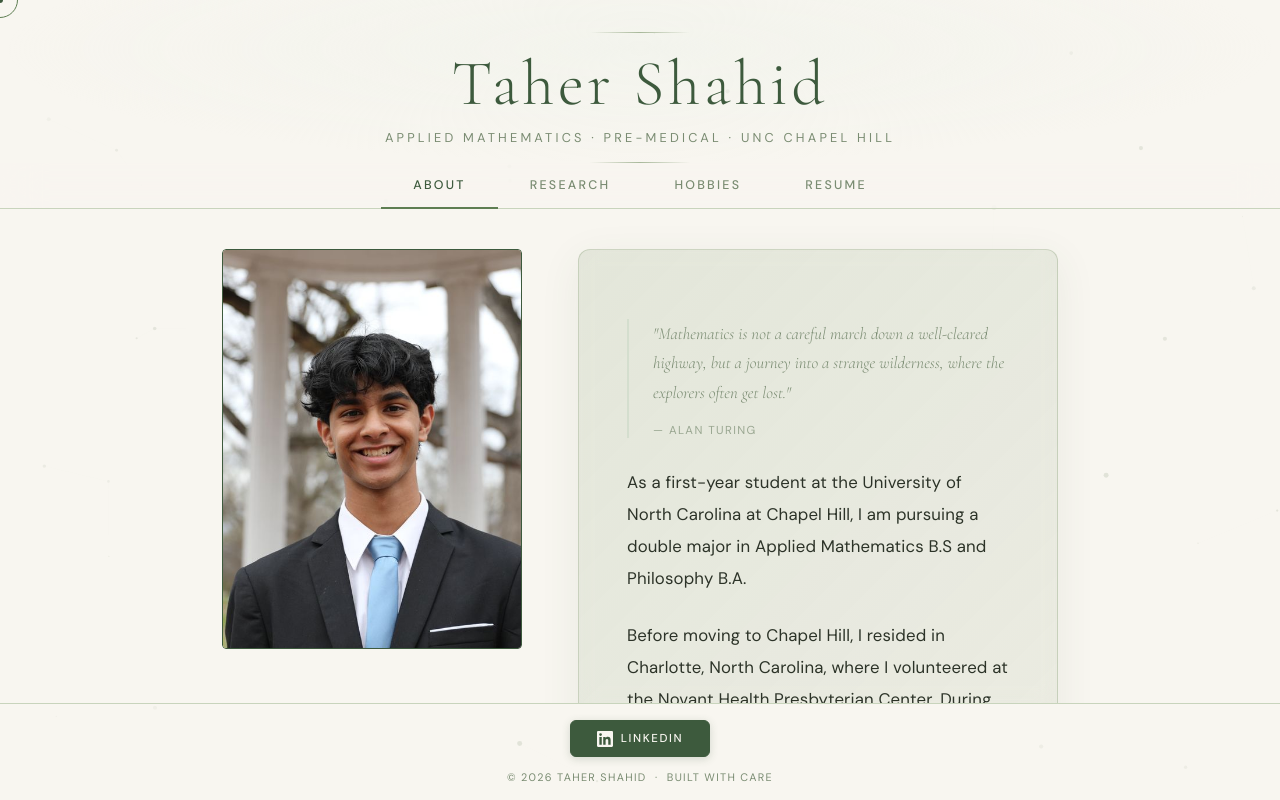
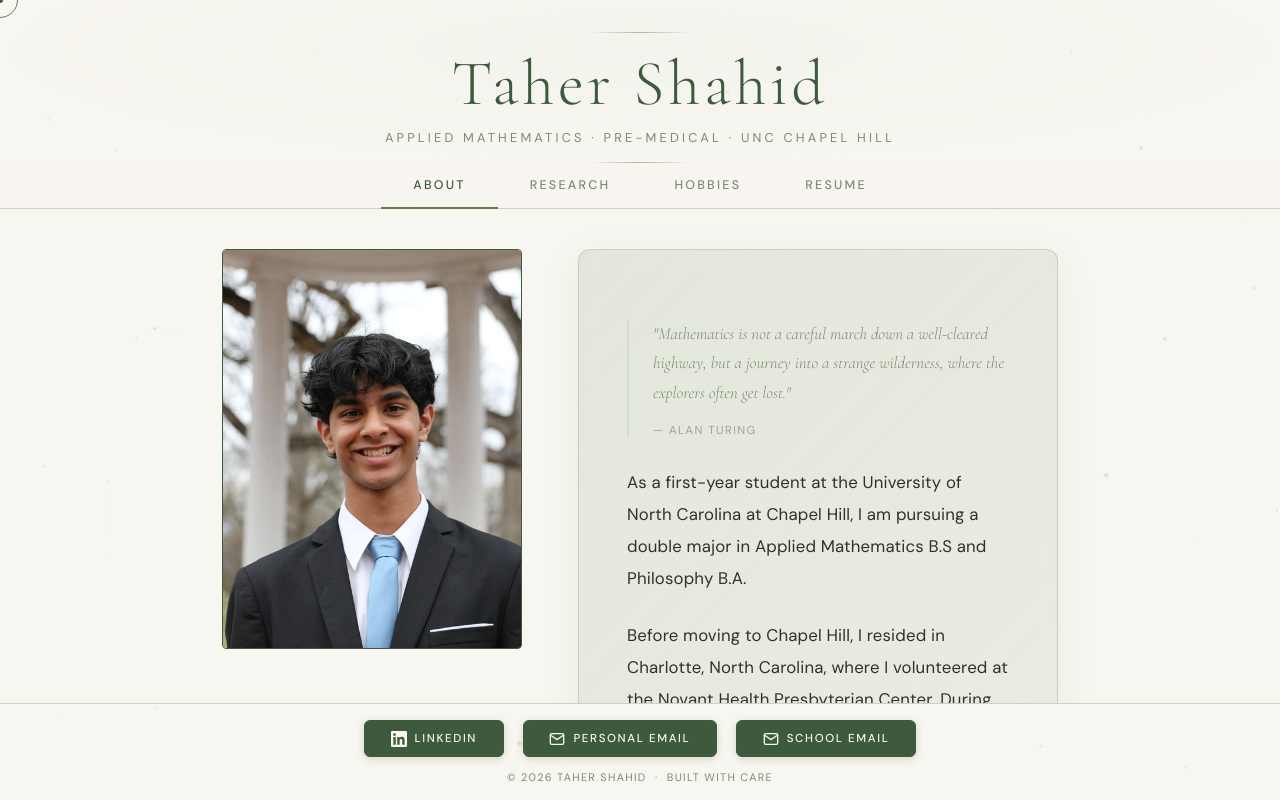
Before and after one commit to tahershahid644/tahershahid644.github.io, a plain HTML site: page index.html in a window 1280 px wide. Drawn offline with nearby package versions, Linux system fonts and the light colour scheme.

Commit message:
Add personal and school email buttons to footer

```diff
--- a/index.html
+++ b/index.html
@@ -202,6 +202,14 @@
           <svg width="16" height="16" viewBox="0 0 24 24" fill="currentColor"><path d="M20.447 20.452h-3.554v-5.569c0-1.328-.027-3.037-1.852-3.037-1.853 0-2.136 1.445-2.136 2.939v5.667H9.351V9h3.414v1.561h.046c.477-.9 1.637-1.85 3.37-1.85 3.601 0 4.267 2.37 4.267 5.455v6.286zM5.337 7.433a2.062 2.062 0 01-2.063-2.065 2.064 2.064 0 112.063 2.065zm1.782 13.019H3.555V9h3.564v11.452zM22.225 0H1.771C.792 0 0 .774 0 1.729v20.542C0 23.227.792 24 1.771 24h20.451C23.2 24 24 23.227 24 22.271V1.729C24 .774 23.2 0 22.222 0h.003z"/></svg>
           LinkedIn
         </a>
+        <a href="mailto:taher.shahid644@gmail.com" class="footer-btn">
+          <svg width="16" height="16" viewBox="0 0 24 24" fill="none" stroke="currentColor" stroke-width="2" stroke-linecap="round" stroke-linejoin="round"><path d="M4 4h16c1.1 0 2 .9 2 2v12c0 1.1-.9 2-2 2H4c-1.1 0-2-.9-2-2V6c0-1.1.9-2 2-2z"></path><polyline points="22,6 12,13 2,6"></polyline></svg>
+          Personal Email
+        </a>
+        <a href="mailto:tshahid@ad.unc.edu" class="footer-btn">
+          <svg width="16" height="16" viewBox="0 0 24 24" fill="none" stroke="currentColor" stroke-width="2" stroke-linecap="round" stroke-linejoin="round"><path d="M4 4h16c1.1 0 2 .9 2 2v12c0 1.1-.9 2-2 2H4c-1.1 0-2-.9-2-2V6c0-1.1.9-2 2-2z"></path><polyline points="22,6 12,13 2,6"></polyline></svg>
+          School Email
+        </a>
       </div>
       <p>&copy; 2026 Taher Shahid &nbsp;·&nbsp; Built with care</p>
     </footer>
```
